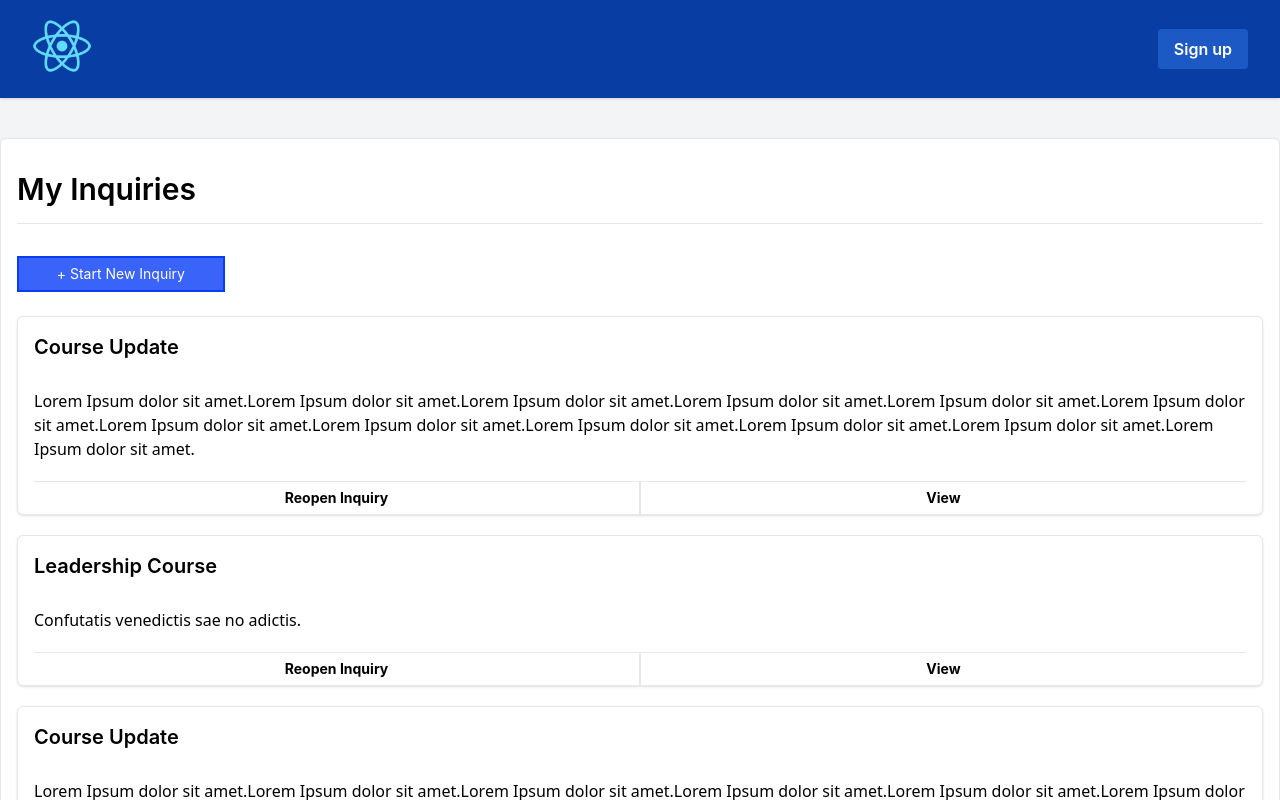
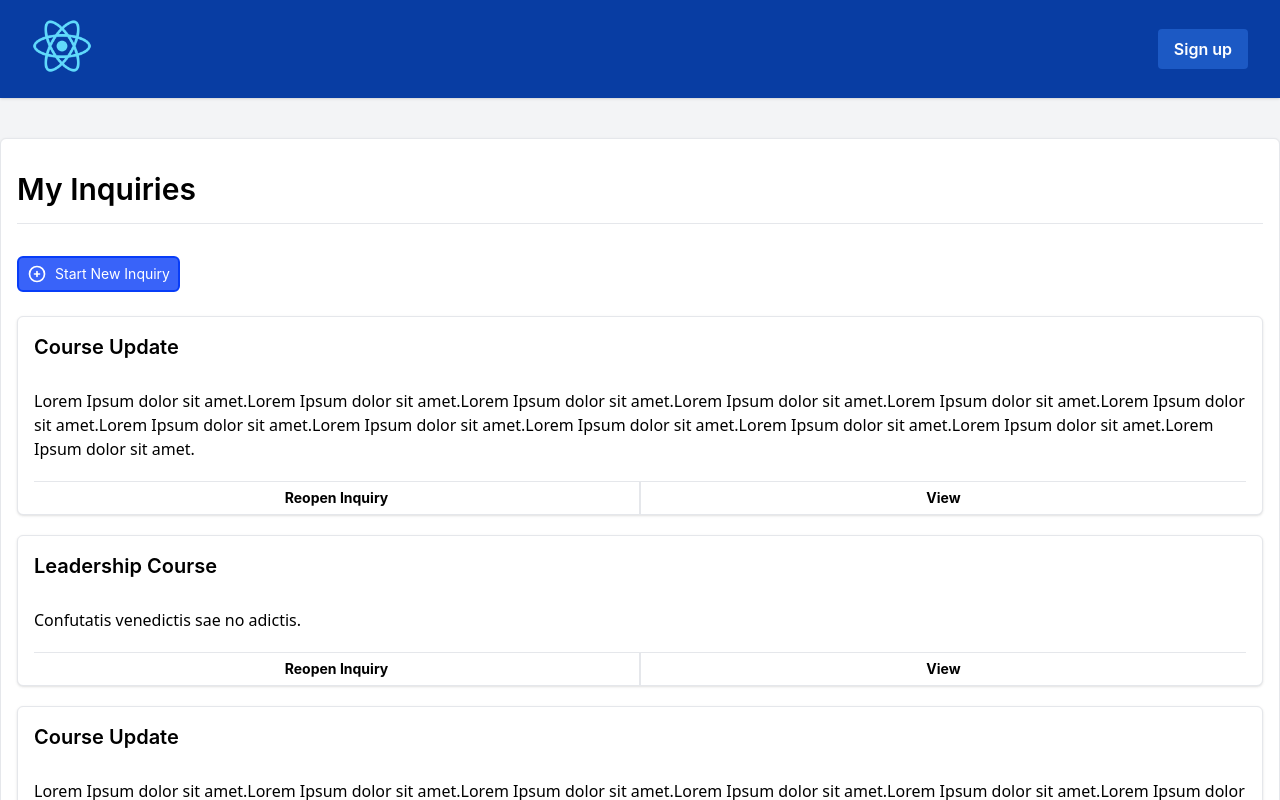
Before and after one commit to EDLM-MMT/MMT-Portal, a Next.js app: page /serviceMember/inquiries in a window 1280 px wide. Shown: the top 800 px of the page. Built offline with nearby package versions, Linux system fonts and the light colour scheme.

Commit message:
Inquiries update

```diff
--- a/package.json
+++ b/package.json
@@ -16,7 +16,7 @@
     "heroicons": "^2.0.13",
     "next": "^13.1.1",
     "next-router-mock": "^0.8.0",
-    "pdfjs-dist": "^3.1.81",
+    "pdfjs-dist": "3.1.81",
     "postcss-cli": "^10.1.0",
     "react": "^18.2.0",
     "react-dom": "^18.2.0",
--- /dev/null
+++ b/src/components/buttons/AddButton.js
@@ -0,0 +1,18 @@
+import { PlusCircleIcon } from '@heroicons/react/outline';
+import Link from 'next/link';
+
+export default function AddBtn({ btnText, link }) {
+
+  return (
+    <Link href={{ pathname: link }} passHref>
+      <button
+        id={'add-button-' + btnText}
+        className='flex justify-center items-center text-sm gap-2 dod-500 rounded-md hover:shadow-md text-white bg-dod-500/80 hover:bg-blue-400 hover:text-white px-2 p-1.5 transform transition-all duration-150 ease-in-out border-dod-500 border-2 focus:ring-2 ring-dod-500 outline-none' title='view transcript'
+        // onClick={handleClick}
+      >
+        <PlusCircleIcon className='h-5 w-5'/>
+        {btnText}
+      </button>
+    </Link>
+  );
+}
--- a/src/pages/serviceMember/inquiries.js
+++ b/src/pages/serviceMember/inquiries.js
@@ -2,6 +2,7 @@ import Button from '@/components/buttons/Button';
 import DefaultLayout from '@/components/layouts/DefaultLayout';
 import useStore from '@/store/store';
 import TwoChoiceCard from '@/components/cards/TwoChoiceCard';
+import AddBtn from '@/components/buttons/AddButton';
 
 
 export default function Inquiry() {
@@ -42,7 +43,7 @@ export default function Inquiry() {
                     </div>
                 </h1>
                 <div className=' flex-col flex w-1/6 justify-start pb-6'>
-                    <Button className="rounded-none" btnText={"+ Start New Inquiry"} link={'/serviceMember/transcripts/'}/>
+                    <AddBtn className="rounded-none" btnText={"Start New Inquiry"} link={'/serviceMember/newInquiry/'}/>
 
                 </div>
                 <div className=' flex-col flex h-18 justify-center w-full gap-5'>
```
Also changed, not shown: 1 other file (tests, documents, lock files or other folders).
